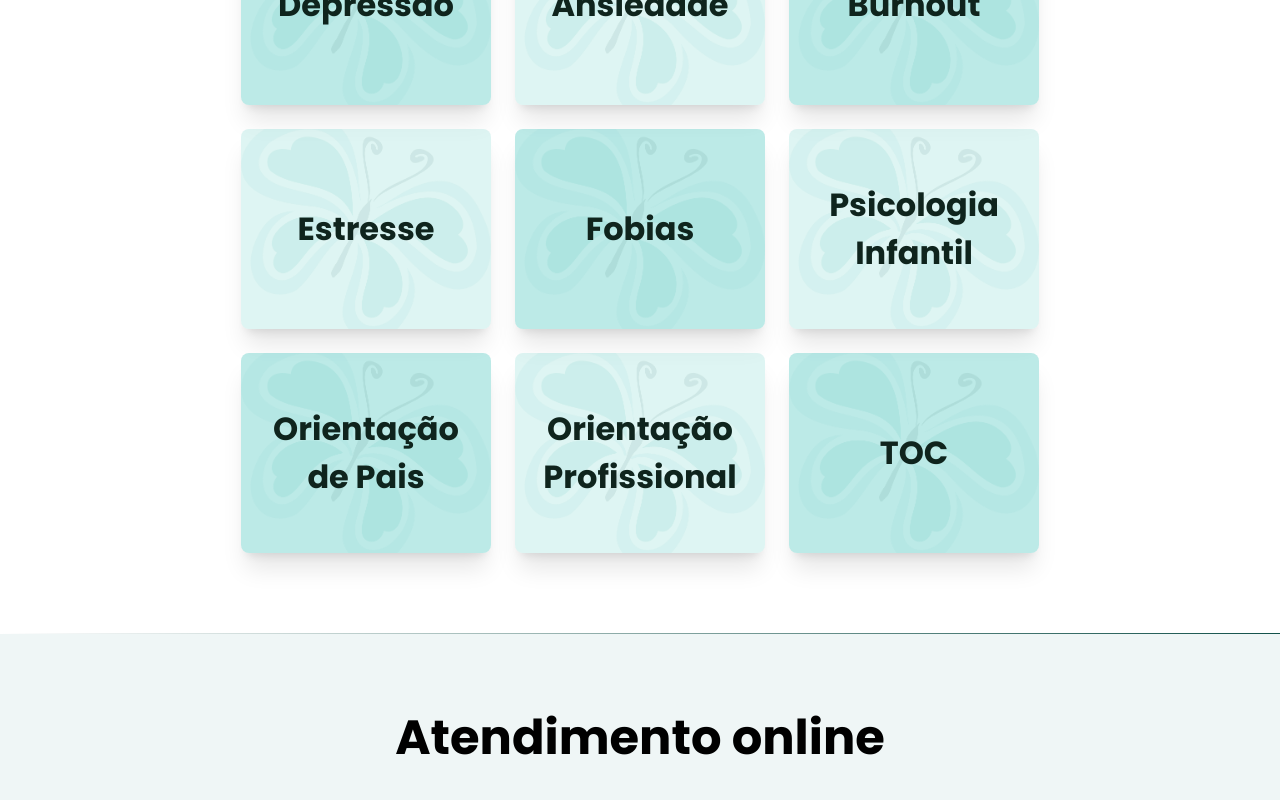
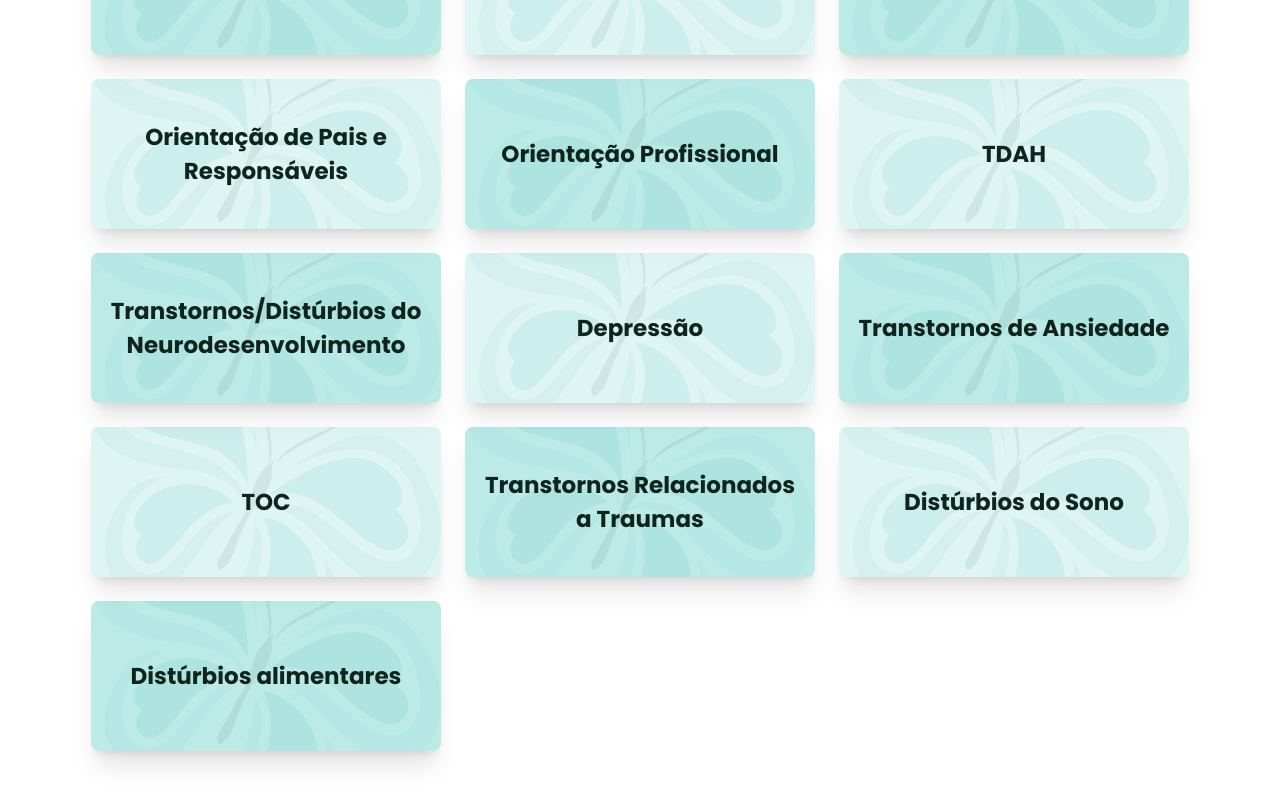
Before and after one commit to elena-calcada/psicologa-andreia-taufner, a Next.js app: page / in a window 1280 px wide. Shown: the part 1800-2600 px from the top of the page. Built offline with nearby package versions, Linux system fonts and the light colour scheme.

Commit message:
text section areas

```diff
--- a/app/globals.css
+++ b/app/globals.css
@@ -25,7 +25,7 @@
   }
 
   .h3 {
-    @apply text-[32px];
+    @apply text-[23px];
   }
 
   .h4 {
--- a/components/Areas.tsx
+++ b/components/Areas.tsx
@@ -28,7 +28,7 @@ const Areas = () => {
             >
               <Card
                 containerStyle="bg-backgroundImgColor/30"
-                area="Depressão"
+                area="Terapia Infantil"
               />
             </motion.div>
             <motion.div
@@ -40,7 +40,7 @@ const Areas = () => {
             >
               <Card
                 containerStyle="bg-backgroundImgColor/15"
-                area="Ansiedade"
+                area="Terapia Adolescente"
               />
             </motion.div>
             <motion.div
@@ -52,7 +52,7 @@ const Areas = () => {
             >
               <Card
                 containerStyle="bg-backgroundImgColor/30"
-                area="Burnout"
+                area="Terapia Adulto"
               />
             </motion.div>
             <motion.div
@@ -64,7 +64,7 @@ const Areas = () => {
             >
               <Card
                 containerStyle="bg-backgroundImgColor/15"
-                area="Estresse"
+                area="Orientação de Pais e Responsáveis"
               />
             </motion.div>
             <motion.div
@@ -76,7 +76,7 @@ const Areas = () => {
             >
               <Card
                 containerStyle="bg-backgroundImgColor/30"
-                area="Fobias"
+                area="Orientação Profissional"
               />
             </motion.div>
             <motion.div
@@ -88,7 +88,7 @@ const Areas = () => {
             >
               <Card
                 containerStyle="bg-backgroundImgColor/15"
-                area="Psicologia Infantil"
+                area="TDAH"
               />
             </motion.div>
             <motion.div
@@ -100,7 +100,7 @@ const Areas = () => {
             >
               <Card
                 containerStyle="bg-backgroundImgColor/30"
-                area="Orientação de Pais"
+                area="Transtornos/Distúrbios do Neurodesenvolvimento"
               />
             </motion.div>
             <motion.div
@@ -112,7 +112,7 @@ const Areas = () => {
             >
               <Card
                 containerStyle="bg-backgroundImgColor/15"
-                area="Orientação Profissional"
+                area="Depressão"
               />
             </motion.div>
             <motion.div
@@ -124,7 +124,55 @@ const Areas = () => {
             >
               <Card
                 containerStyle="bg-backgroundImgColor/30"
+                area="Transtornos de Ansiedade"
+              />
+            </motion.div>
+            <motion.div
+              className="xs:col-span-6 sm-lg:col-span-3 lg:col-span-2"
+              variants={fadeIn("up", 0.9)}
+              initial="hidden"
+              whileInView={"show"}
+              viewport={{ once: false, amount: 0.2 }}
+            >
+              <Card
+                containerStyle="bg-backgroundImgColor/15"
                 area="TOC"
+              />
+            </motion.div>
+            <motion.div
+              className="xs:col-span-6 sm-lg:col-span-3 lg:col-span-2"
+              variants={fadeIn("up", 0.95)}
+              initial="hidden"
+              whileInView={"show"}
+              viewport={{ once: false, amount: 0.2 }}
+            >
+              <Card
+                containerStyle="bg-backgroundImgColor/30"
+                area="Transtornos Relacionados a Traumas"
+              />
+            </motion.div>
+            <motion.div
+              className="xs:col-span-6 sm-lg:col-span-3 lg:col-span-2"
+              variants={fadeIn("up", 0.9)}
+              initial="hidden"
+              whileInView={"show"}
+              viewport={{ once: false, amount: 0.2 }}
+            >
+              <Card
+                containerStyle="bg-backgroundImgColor/15"
+                area="Distúrbios do Sono"
+              />
+            </motion.div>
+            <motion.div
+              className="xs:col-span-6 sm-lg:col-span-3 lg:col-span-2"
+              variants={fadeIn("up", 1.0)}
+              initial="hidden"
+              whileInView={"show"}
+              viewport={{ once: false, amount: 0.2 }}
+            >
+              <Card
+                containerStyle="bg-backgroundImgColor/30"
+                area="Distúrbios alimentares"
               />
             </motion.div>
           </div>
--- a/components/Card.tsx
+++ b/components/Card.tsx
@@ -7,7 +7,7 @@ interface Props {
 
 const Card = ({ containerStyle, area }: Props) => {
   return (
-    <div className={`${containerStyle} relative flex items-center justify-center min-w-[250px] max-w-[300px] h-[200px] rounded-[0.5rem] p-[15px] shadow-xl`}>
+    <div className={`${containerStyle} relative flex items-center justify-center min-w-[300px] max-w-[400px] h-[150px] rounded-[0.5rem] p-[15px] shadow-xl`}>
       <Image
         src={'/assets/butterfly.png'}
         alt="Borboleta como imagem de fundo"
@@ -15,7 +15,7 @@ const Card = ({ containerStyle, area }: Props) => {
         objectFit="cover"
         className="absolute inset-0 opacity-[0.08] z-30"
       />
-      <h3 className="h3 text-titleColor z-40 max-w-[200px] text-center">{area}</h3>
+      <h3 className="h3 text-titleColor z-40 max-w-[320px] text-center">{area}</h3>
     </div>
   )
 }
```
